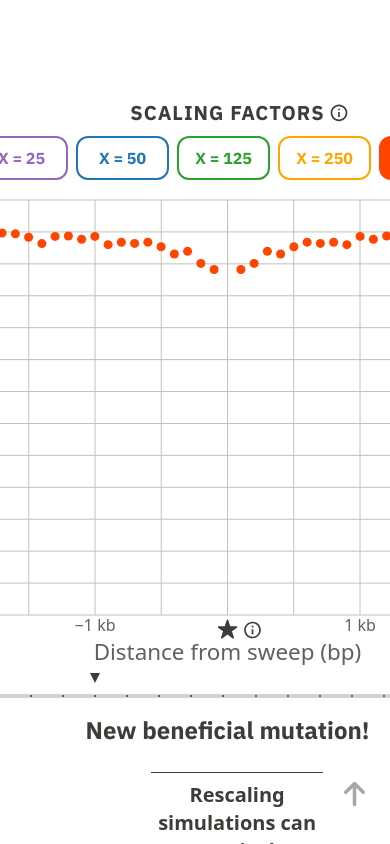
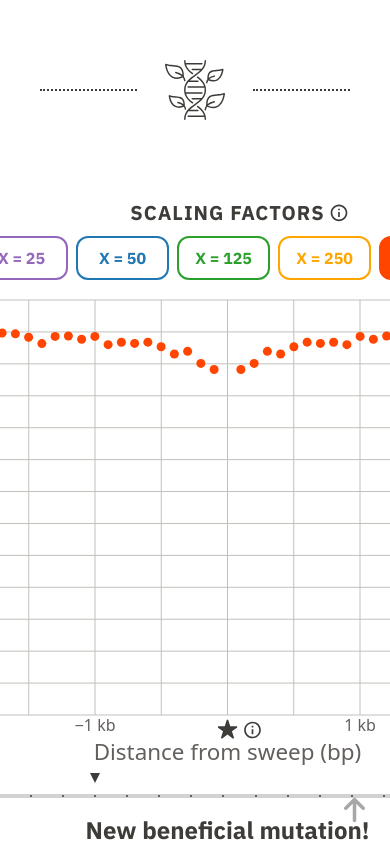
Before and after one commit to jacobimarsh/Showcase, a React (Vite) app: page / in a window 390 px wide. Built offline with nearby package versions, Linux system fonts and the light colour scheme.

Commit message:
Fix media queries for tall screens

```diff
--- a/src/App.css
+++ b/src/App.css
@@ -85,3 +85,7 @@ label {
     justify-content: center !important;
   }
 }
+
+.scaled-container {
+  transform: scale(min(calc(1080px / 100vh), 1));
+}
--- a/src/App.jsx
+++ b/src/App.jsx
@@ -15,12 +15,20 @@ const App = () => {
 
   return (
     <div ref={containerRef} className="h-screen overflow-auto p-10">
+       <div className="relative flex items-center w-full">
+          <div className="flex-1 border-t-2 border-[#3e3c38] border-dotted"></div>
+          <img
+            src="../local_images/helix_leaves.svg"
+            className="w-[100px] mx-2 p-5"
+          />
+          <div className="flex-1 border-t-2 border-[#3e3c38] border-dotted"></div>
+        </div>
       <FigureSection
         figure={<D3Viz />}
         description={<Description
           title={<>Rescaling simulations can massively increase computational efficiency while preserving dynamics of selective sweeps</>}
           author={<>[Marsh, Kaushik and Johri 2025]</>}
-          text={<>Interactive plot of nucleotide diversity observed for 100 bp bins in a strictly neutral region as a function of distance from a single moderately strong beneficial mutation of strength <em>2Ns</em> = 100 that reaches fixation from simulations with different scaling factors. The line represents the expected diversity calculated post-fixation (see Eq. 6).<em> Play around and explore the results for yourself!</em></>}
+          text={<>Interactive plot of nucleotide diversity observed for 100 bp bins in a strictly neutral region as a function of distance from a single moderately strong beneficial mutation of strength <em>2Ns</em> = 100 that reaches fixation from simulations with different scaling factors. The line represents the expected diversity calculated post-fixation (see Eq. 6 in the paper).<em> Play around and explore the results for yourself!</em></>}
         />}
         style={{ marginBottom: "50px", marginTop: "50px" }}
       />
@@ -31,7 +39,7 @@ const App = () => {
           author={<>[Marsh, Kaushik and Johri 2025]</>}
           text={<>Points and dashed lines reflect observed nucleotide diversity in simulations with selection of different parameters (colours) relative to expected diversity under neutrality. As rescaling increases (to the right), so do the genome-wide recombination and mutation rates. <em>Rescaling can cause diversity to drop well below theoretical expectations (solid lines) because multiple crossover events become prevalent (red bar at top), and both interference effects and progeny skew can become severe.</em></>}
         />}
-        style={{ minHeight: "calc(100vh - 150px)" }}
+        style={{ minHeight: `clamp(700px, calc(100vh - 150px), 900px)` }}
       />
       <FigureSection
         figure={<img src="/ARG_BGS_Figure2.png" className="w-[920px] h-auto max-w-none m-7" alt="ARG BGS Figure" />}
@@ -40,7 +48,7 @@ const App = () => {
           author={<>[Marsh and Johri 2024]</>}
           text={<>Historical population size (back-in-time) inferred by Relate for human parameters simulated under five demographic scenarios. Colours of lines for different selection parameters. <em>In humans, demographic inference appears effective with ARG-based approaches, though in species with more pervasive selection we show it can be highly biased</em>.</>}
         />}
-        style={{ minHeight: "calc(100vh - 300px)" }}
+        style={{ minHeight: `clamp(700px, calc(100vh - 300px), 800px)` }}
       />
       <FigureSectionReverse
         figure={<img src="/local_images/crosshap_image.jpeg" className="w-[820px] h-auto max-w-none m-7" alt="crosshap Figure" />}
@@ -49,7 +57,7 @@ const App = () => {
           author={<>[Marsh et al 2023][Documentation]</>}
           text={<>Overview of the local haplotype analysis pipeline performed by the three core `crosshap` functions. Preprocessing steps (a-c). Marker alleles defining haplotypes (d). Results related to individuals are visualized vertically (e-g), results related to SNPs are visualized horizontally (h-j). <em>`crosshap` is a tool that gives a snapshot of phenotypic diversity associated with linked groups of markers in a region of interest, as well as groups of genetically similar individuals. </em></>}
         />}
-        style={{ minHeight: "calc(100vh + 100px)" }}
+        style={{ minHeight: `clamp(700px, calc(100vh + 100px), 1200px)` }}
       />
       <FigureSection
         figure={<img src="/local_images/pdh1_figure2.jpg" className="w-[780px] h-auto max-w-none m-7" alt="pdh1 Figure" />}
@@ -58,7 +66,7 @@ const App = () => {
           author={<>[Marsh et al 2023]</>}
           text={<>Phylogenetic relationship between predicted <em>PDH1</em> (pod shatter domestication QTL) orthologs and homologs. Significant motifs from multiple sequence alignment are presented on the right. <em>This analysis led to the discovery of VuPDH1 (cowpea) and VrPDH1 (mung bean) as targets for breeding and editing.</em></>}
         />}
-        style={{ minHeight: "calc(100vh - 100px)" }}
+        style={{ minHeight: `clamp(700px, calc(100vh - 100px), 1000px)` }}
       />
       <FigureSectionReverse
         figure={<img src="/local_images/cqprot3_figure.png" className="w-[780px] h-auto max-w-none m-7" alt="cqProt-003 figure" />}
@@ -67,13 +75,13 @@ const App = () => {
           author={<>[Marsh et al 2022]</>}
           text={<>Phenotype associations of haplotype combinations (A-I) of variants at cqProt-003 soy protein QTL with population breakdown. Each dot is an individual possessing a given haplotype population (A-G), coloured by level of domestication. <em>Haplotype C is a landrace-specific haplotype with high oil and protein.</em></>}
         />}
-        style={{ minHeight: "calc(100vh - 300px)" }}
+        style={{ minHeight: `clamp(700px, calc(100vh - 300px), 900px)` }}
       />
 
       {/* Back to Top Button (Fixed Arrow) */}
       <button
       onClick={scrollToTop}
-      className="fixed bottom-4 right-4 translate-x-[calc(50%-7.5px)] rounded-full opacity-45 hover:opacity-100 transition-opacity duration-300 flex items-center justify-center mr-3 mb-5"
+      className="fixed bottom-4 right-4 translate-x-[calc(50%-7.5px)] rounded-full opacity-45 hover:opacity-100 transition-opacity duration-300 flex items-center justify-center mr-3 mb-1"
       title="Back to Top">
         <img src="/local_images/arrow-up-solid.svg" alt="Back to top" className="w-7 h-7" />
       </button>
```
